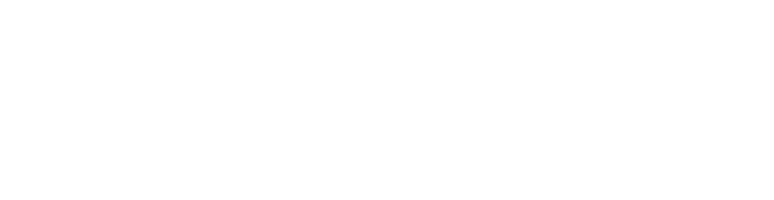
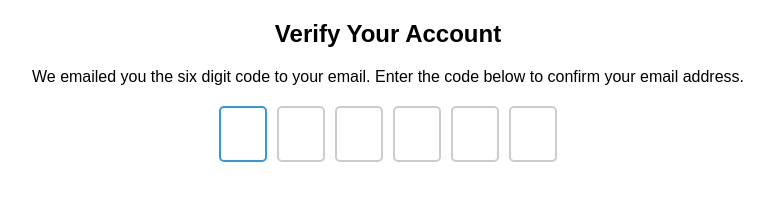
Before and after one commit to acciojob/OTP-vedant2863, a website: page main.html in a window 1280 px wide. Shown: the whole page, without its empty margins (252-1026 px from the left). Drawn offline with Linux system fonts and the light colour scheme.

Commit message:
created a submission

```diff
--- a/main.html
+++ b/main.html
@@ -8,6 +8,20 @@
 
 <body>
 	<!-- the entire body must be written by student -->
+	<h2 id="verification_heading">Verify Your Account</h2>
+
+<p id="verification_subtext">
+  We emailed you the six digit code to your email. Enter the code below to confirm your email address.
+</p>
+
+<div class="code-container">
+  <input type="text" maxlength="1" class="code" />
+  <input type="text" maxlength="1" class="code" />
+  <input type="text" maxlength="1" class="code" />
+  <input type="text" maxlength="1" class="code" />
+  <input type="text" maxlength="1" class="code" />
+  <input type="text" maxlength="1" class="code" />
+</div>
     <script type="text/javascript" src="./script.js">
 </script>
 
--- a/script.js
+++ b/script.js
@@ -1 +1,33 @@
 //your JS code here. If required.
+const codes = document.querySelectorAll(".code");
+
+// focus first input on load
+codes[0].focus();
+
+codes.forEach((code, index) => {
+  code.addEventListener("input", (e) => {
+    const value = e.target.value;
+
+    // Allow only digits
+    if (!/^[0-9]$/.test(value)) {
+      code.value = "";
+      return;
+    }
+
+    // Move to next input
+    if (index < codes.length - 1) {
+      codes[index + 1].focus();
+    }
+  });
+
+  code.addEventListener("keydown", (e) => {
+    // Backspace handling
+    if (e.key === "Backspace") {
+      if (code.value === "" && index > 0) {
+        codes[index - 1].focus();
+      } else {
+        code.value = "";
+      }
+    }
+  });
+});
--- a/styles.css
+++ b/styles.css
@@ -1 +1,26 @@
 /*  your css code here. If applicable */
+body {
+  text-align: center;
+  font-family: Arial, sans-serif;
+}
+
+.code-container {
+  display: flex;
+  justify-content: center;
+  gap: 10px;
+  margin-top: 20px;
+}
+
+.code {
+  width: 40px;
+  height: 50px;
+  font-size: 24px;
+  text-align: center;
+  border: 2px solid #ccc;
+  border-radius: 5px;
+}
+
+.code:focus {
+  border-color: #3498db;
+  outline: none;
+}
```
